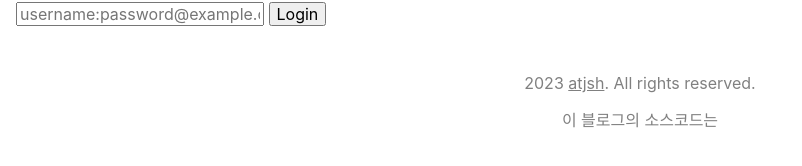
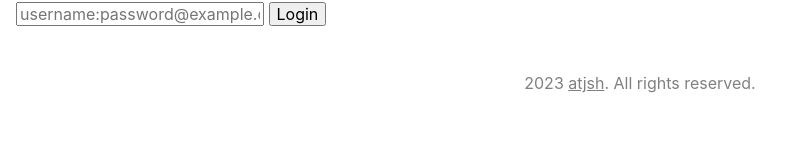
Before and after one commit to atjsh/rust-blog, a SvelteKit app in the folder web-client-sveltekit/: page /login in a window 1280 px wide. Shown: the part 182-348 px from the top of the page, without its empty margins (0-802 px from the left). Built offline with nearby package versions, Linux system fonts and the light colour scheme; no server answers; what return-fetch would draw is missing.

Commit message:
feat: hide source code address

```diff
--- a/web-client-sveltekit/src/routes/+layout.svelte
+++ b/web-client-sveltekit/src/routes/+layout.svelte
@@ -19,7 +19,6 @@
 	<footer>
 		<p>
 			2023 <a href="https://atj.sh/">atjsh</a>. All rights reserved. <br /><br />
-			이 블로그의 소스코드는
 		</p>
 		{#if data.authed}
 			<a href="/profile">Profile</a> /
```
